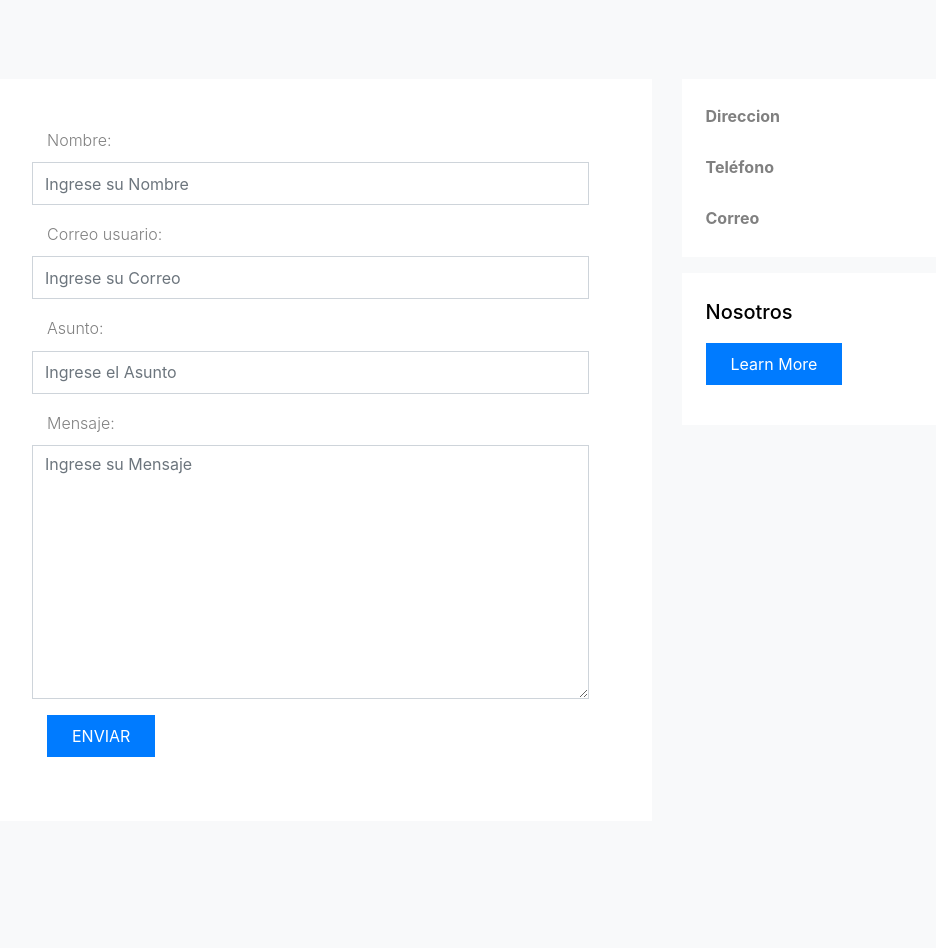
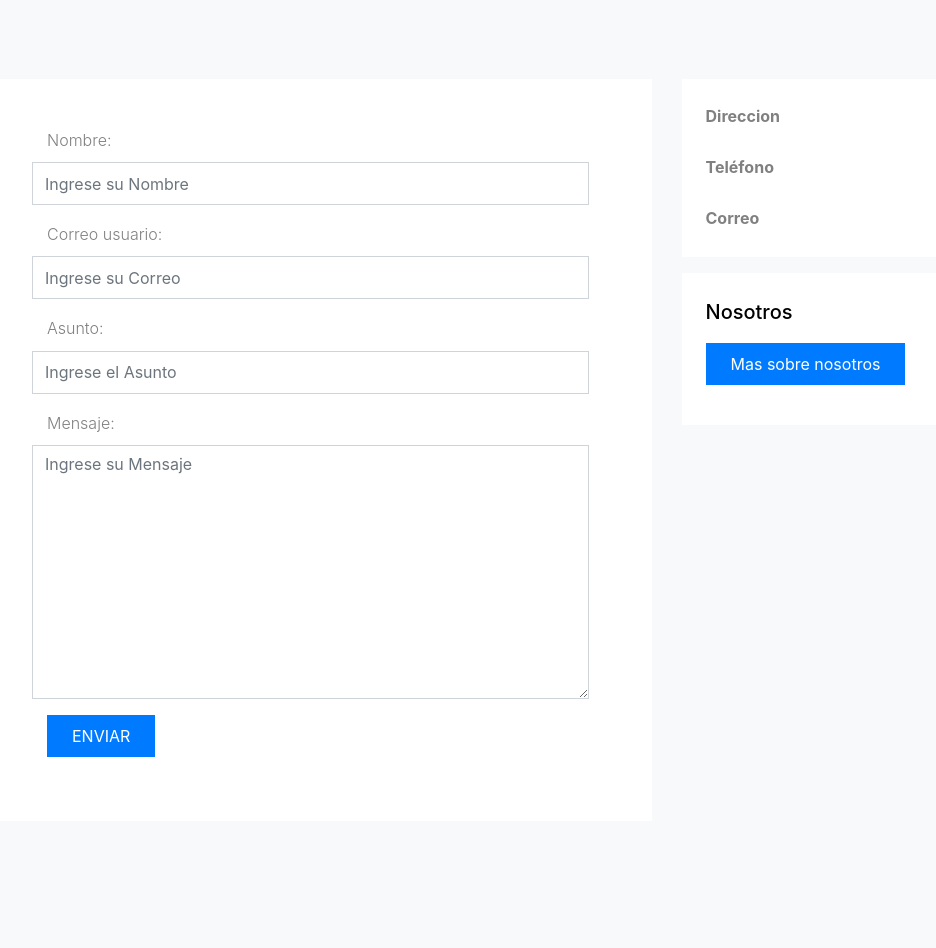
Before and after one commit to Guilgamech/nicegaming, a Django app: page /Contacto/ in a window 1280 px wide. Shown: the part 654-1602 px from the top of the page, without its empty margins (71-1007 px from the left). Run offline with Django 4.2, Linux system fonts and the light colour scheme; data that the repository does not hold is empty; some libraries are stand-ins or nearby versions; some web fonts are replaced.

Commit message:
cambiando de idioma learn more

```diff
--- a/apps/publicaciones/templates/Contacto/contacto.html
+++ b/apps/publicaciones/templates/Contacto/contacto.html
@@ -54,7 +54,7 @@
           <div class="p-4 mb-3 bg-white">
             <h3 class="h5 text-black mb-3">Nosotros</h3>
             <p>{{ informacion.us }}</p>
-            <p><a href="#" class="btn btn-primary px-4 py-2 text-white">Learn More</a></p>
+            <p><a href="#" class="btn btn-primary px-4 py-2 text-white">Mas sobre nosotros</a></p>
           </div>
 
         </div>
--- a/apps/publicaciones/views.py
+++ b/apps/publicaciones/views.py
@@ -1,3 +1,4 @@
+import form as form
 from django.core.checks import messages
 from django.shortcuts import render, redirect
 from django.http import HttpResponse, response
@@ -182,8 +183,9 @@
 
 
 def msgContact(request, *args, **kwargs):
+    formulario = contactoForm(data=request.POST)
+
     if request.method == 'POST':
-        formulario = contactoForm(data=request.POST)
         if formulario.is_valid():
             formulario.save()
             return redirect('/')
```
